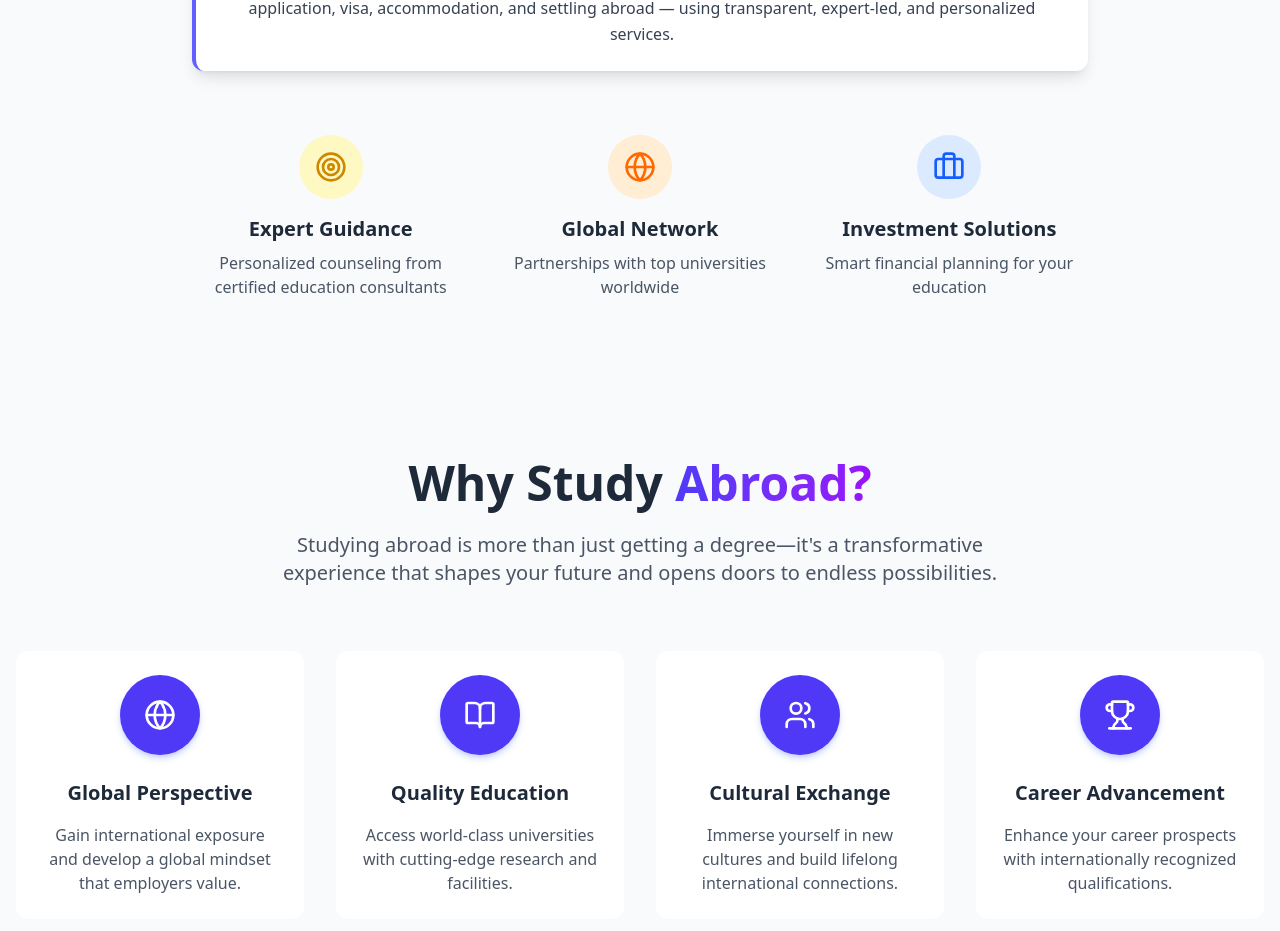
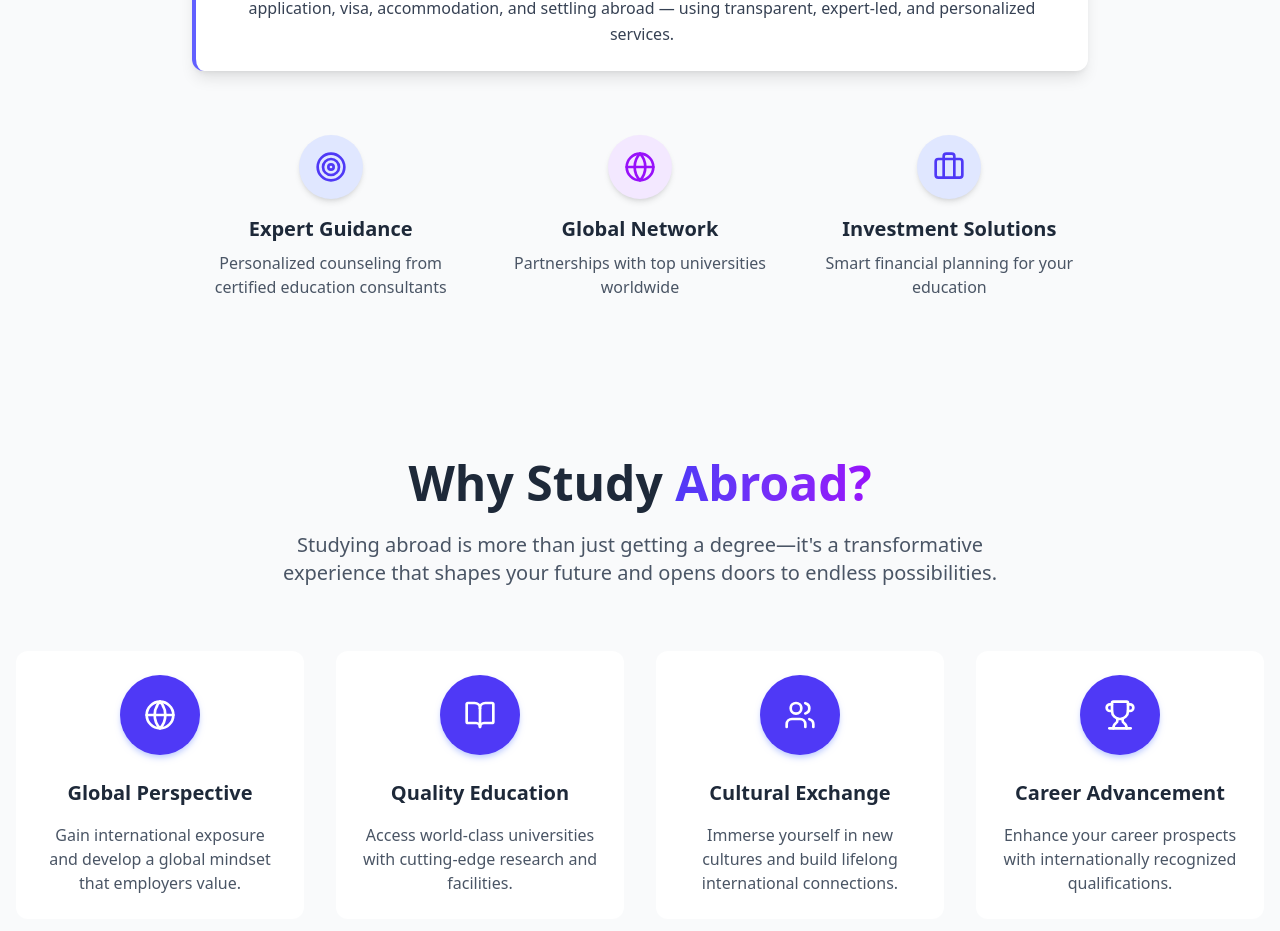
Before and after one commit to KwameGilbert/omnivest, a React (Vite) app: page / in a window 1280 px wide. Shown: the part 1073-2004 px from the top of the page. Built offline with nearby package versions, Linux system fonts and the light colour scheme.

Commit message:
feat: Enhance BriefAbout component with animations and update background colors; improve visual appeal and interactivity.

```diff
--- a/public/styles/output.css
+++ b/public/styles/output.css
@@ -39,6 +39,7 @@
     --color-indigo-800: oklch(39.8% 0.195 277.366);
     --color-indigo-900: oklch(35.9% 0.144 278.697);
     --color-purple-50: oklch(97.7% 0.014 308.299);
+    --color-purple-100: oklch(94.6% 0.033 307.174);
     --color-purple-300: oklch(82.7% 0.119 306.383);
     --color-purple-400: oklch(71.4% 0.203 305.504);
     --color-purple-500: oklch(62.7% 0.265 303.9);
@@ -762,6 +763,9 @@
   .bg-green-400 {
     background-color: var(--color-green-400);
   }
+  .bg-indigo-100 {
+    background-color: var(--color-indigo-100);
+  }
   .bg-indigo-500 {
     background-color: var(--color-indigo-500);
   }
@@ -770,6 +774,9 @@
   }
   .bg-orange-100 {
     background-color: var(--color-orange-100);
+  }
+  .bg-purple-100 {
+    background-color: var(--color-purple-100);
   }
   .bg-purple-300 {
     background-color: var(--color-purple-300);
--- a/src/components/homepage/BriefAbout.jsx
+++ b/src/components/homepage/BriefAbout.jsx
@@ -59,38 +59,53 @@ const BriefAbout = () => {
                         transition={{ duration: 1, delay: 0.5 }}
                         className="grid md:grid-cols-3 gap-8 pt-8"
                     >
-                        <div className="text-center">
+                        <motion.div
+                            className="text-center"
+                            initial={{ opacity: 0, x: -30 }}
+                            animate={isInView ? { opacity: 1, x: 0 } : {}}
+                            transition={{ duration: 0.8, delay: 0.6 }}
+                        >
                             <motion.div
-                                whileHover={{ scale: 1.1 }}
-                                className="w-16 h-16 bg-yellow-100 text-yellow-600 rounded-full flex items-center justify-center mx-auto mb-4"
+                                whileHover={{ scale: 1.1, rotate: 5 }}
+                                className="w-16 h-16 bg-indigo-100 text-indigo-600 rounded-full flex items-center justify-center mx-auto mb-4 shadow-md"
                             >
                                 <Target className="w-8 h-8" />
                             </motion.div>
                             <h3 className="text-xl font-semibold text-gray-800 mb-2">Expert Guidance</h3>
                             <p className="text-gray-600">Personalized counseling from certified education consultants</p>
-                        </div>
+                        </motion.div>
 
-                        <div className="text-center">
+                        <motion.div
+                            className="text-center"
+                            initial={{ opacity: 0, y: 30 }}
+                            animate={isInView ? { opacity: 1, y: 0 } : {}}
+                            transition={{ duration: 0.8, delay: 0.7 }}
+                        >
                             <motion.div
-                                whileHover={{ scale: 1.1 }}
-                                className="w-16 h-16 bg-orange-100 text-orange-500 rounded-full flex items-center justify-center mx-auto mb-4"
+                                whileHover={{ scale: 1.1, rotate: -5 }}
+                                className="w-16 h-16 bg-purple-100 text-purple-600 rounded-full flex items-center justify-center mx-auto mb-4 shadow-md"
                             >
                                 <Globe className="w-8 h-8" />
                             </motion.div>
                             <h3 className="text-xl font-semibold text-gray-800 mb-2">Global Network</h3>
                             <p className="text-gray-600">Partnerships with top universities worldwide</p>
-                        </div>
+                        </motion.div>
 
-                        <div className="text-center">
+                        <motion.div
+                            className="text-center"
+                            initial={{ opacity: 0, x: 30 }}
+                            animate={isInView ? { opacity: 1, x: 0 } : {}}
+                            transition={{ duration: 0.8, delay: 0.8 }}
+                        >
                             <motion.div
-                                whileHover={{ scale: 1.1 }}
-                                className="w-16 h-16 bg-blue-100 text-blue-600 rounded-full flex items-center justify-center mx-auto mb-4"
+                                whileHover={{ scale: 1.1, rotate: 5 }}
+                                className="w-16 h-16 bg-indigo-100 text-indigo-600 rounded-full flex items-center justify-center mx-auto mb-4 shadow-md"
                             >
                                 <Briefcase className="w-8 h-8" />
                             </motion.div>
                             <h3 className="text-xl font-semibold text-gray-800 mb-2">Investment Solutions</h3>
                             <p className="text-gray-600">Smart financial planning for your education</p>
-                        </div>
+                        </motion.div>
                     </motion.div>
                 </motion.div>
             </div>
```
